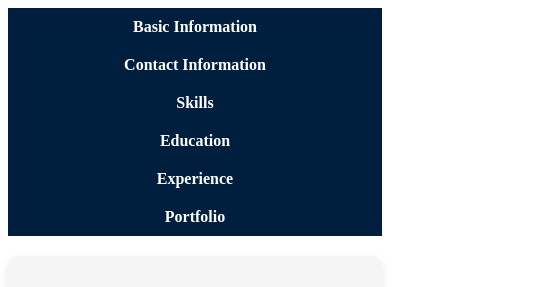
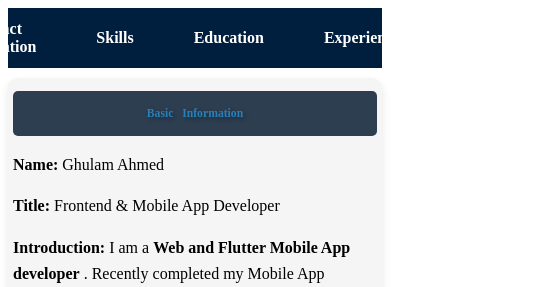
Before and after one commit to Ghulam-Ahmed-1357/-Resume, a plain HTML site: page index.html in a window 390 px wide. Shown: the top 287 px of the page, 536 px wide, since content can reach past the window. Drawn offline with Linux system fonts and the light colour scheme.

Commit message:
first commit

```diff
--- a/style.css
+++ b/style.css
@@ -44,19 +44,19 @@ html {
 h1,
 h2 {
     padding: 1rem;
-    border-radius: 50px;
+    border-radius: 5px;
     text-align: center;
     text-shadow: 2px 2px 5px rgba(0, 0, 0, 0.3);
 }
 
 h1 {
-    font-size: 2.5rem;
+    font-size: 3vw;
     background-color: #2C3E50;
     color: #ECF0F1;
 }
 
 h2 {
-    font-size: 1.8rem;
+    font-size: 2vw;
     background-color: #3498DB;
     color: #FFF;
 }
@@ -81,7 +81,7 @@ p {
     background-color: #F5F5F5;
     padding: 20px;
     margin: 20px auto;
-    /* max-width: 900px; */
+    max-width: 1000px;
     border-radius: 10px;
     box-shadow: 0 4px 8px rgba(0, 0, 0, 0.1);
 }
@@ -115,14 +115,22 @@ p {
     transform: scale(1.05);
 }
 
-@media (max-width: 768px) {
+@media (max-width: 480) {
     .navibar {
-        flex-direction: column;
+        flex-direction: row;
         height: auto;
     }
 
+    h1 {
+        font-size: 1.8rem;
+    }
+
+    h2 {
+        font-size: 1.4rem;
+    }
+
     .navibar li {
-        margin: 10px 0;
+        margin: 5px 0;
     }
 
     .basic-info,
@@ -145,3 +153,16 @@ p {
 .portfolio ul li {
     padding: 5px 0;
 }
+
+@media (max-width: 768px) {
+
+    .basic-info,
+    .contact-info,
+    .skills,
+    .education,
+    .experience,
+    .portfolio {
+        padding: 5px;
+        margin: 10px auto;
+    }
+}
```
